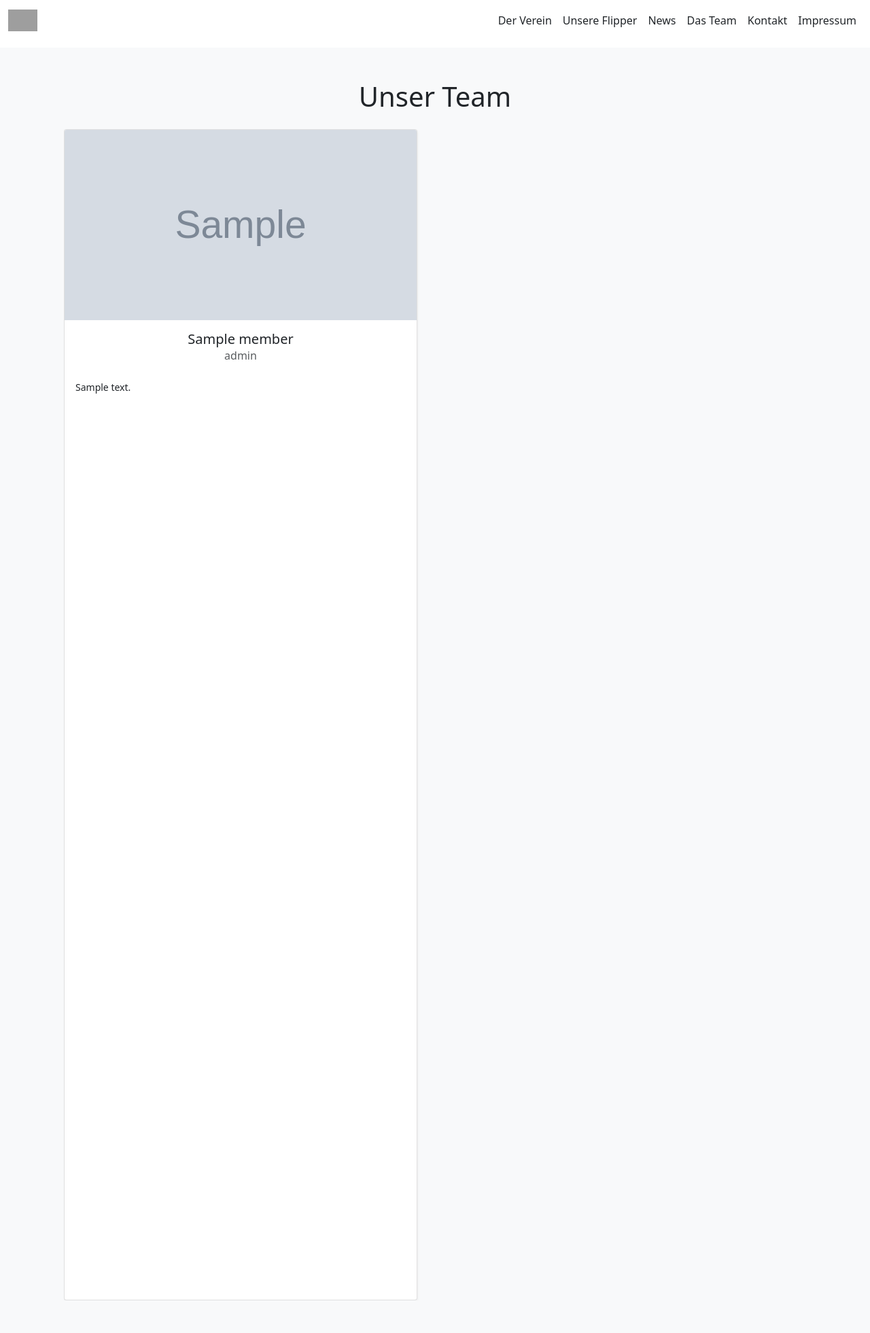
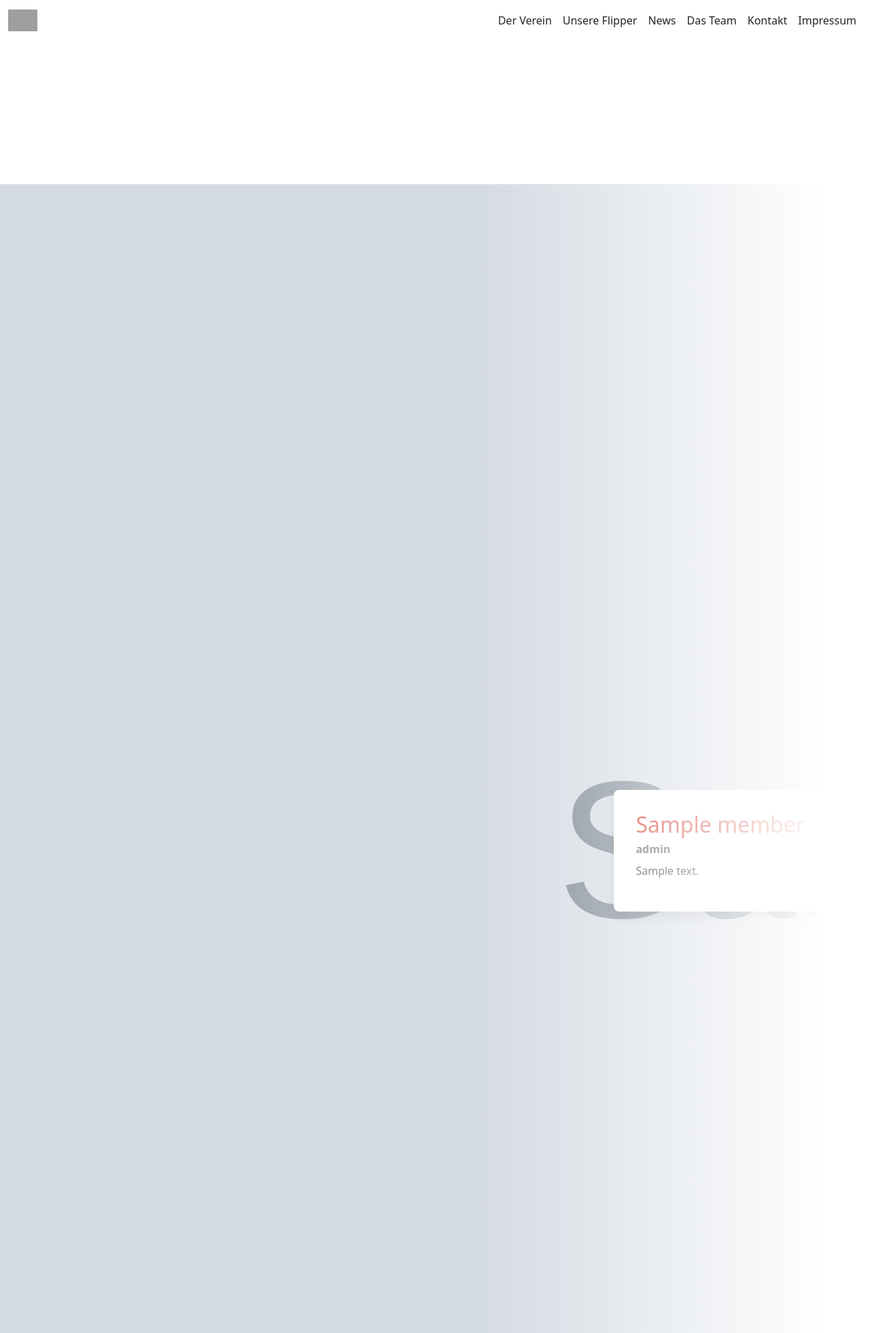
Before and after one commit to fcremer/aixtraball_website_frontend, a Flask app: template app/templates/team.html in a window 1280 px wide. Shown: the whole page at 68% size. Run offline with Flask 3, Linux system fonts and the light colour scheme; the template is opened without the code that fills it: most values are stand-ins (such as "Sample title", 1, 10 or a date in 2020); grey boxes marked "Sample" are stand-in pictures; grey boxes are pictures that could not be loaded.

Commit message:
commit changes

```diff
--- a/app/templates/team.html
+++ b/app/templates/team.html
@@ -29,78 +29,109 @@
     .teamSwiper .swiper-button-next::after {
       font-size: 28px;
     }
+
+    /* --- Full‑screen Member Slides ----------------------------------- */
+    .member-slide{
+      width:100%;
+      height:100vh;               /* volle Fensterhöhe */
+      display:flex;
+      align-items:center;
+      background-size:cover;
+      background-position:center left;
+      position:relative;
+    }
+    .member-slide::after{
+      content:'';
+      position:absolute;
+      inset:0;
+      background:linear-gradient(90deg, rgba(255,255,255,0) 55%, #fff 95%);
+    }
+    .member-info{
+      position:relative;
+      margin-left:auto;
+      margin-right:5%;
+      max-width:420px;
+      background:#fff;
+      padding:2rem;
+      box-shadow:0 .5rem 1rem rgba(0,0,0,.15);
+      border-radius:.5rem;
+      text-align:left;
+    }
+    .member-info h2{
+      color:var(--bs-primary);
+      margin-bottom:.25rem;
+    }
+    .member-info .role{
+      font-weight:600;
+      margin-bottom:1rem;
+    }
+    @media (max-width: 767.98px){
+      .member-slide{
+        flex-direction:column;
+        justify-content:flex-end;
+        background-position:center top;
+      }
+      .member-slide::after{
+        background:linear-gradient(180deg, rgba(255,255,255,0) 60%, #fff 95%);
+      }
+      .member-info{
+        margin:auto 1rem 3rem;
+        max-width:90%;
+      }
+    }
   </style>
 {% endblock %}
 
 {% block content %}
-{# Section definiert die Gesamthöhe #}
-<section class="py-5 bg-light team-fullheight">
-  {# Container zentriert den Inhalt und erbt die Höhe #}
-  <div class="container h-100"> {# Entfernt: d-flex flex-column #}
+<!-- Hero‑Banner -->
+<header class="hero-flipper d-flex align-items-center text-white text-center">
+  <div class="container overlay py-5">
+    <h1 class="display-4 fw-bold">Unser Team</h1>
+    <p class="lead mb-0">Lerne unser engagiertes Team kennen</p>
+  </div>
+</header>
 
-    <h1 class="mb-4 text-center">Unser Team</h1>
+<!-- Vollbild‑Swiper für Mitglieder -->
+<div class="swiper memberSwiper">
+  <div class="swiper-wrapper">
+    {% for m in members %}
+    <div class="swiper-slide member-slide" style="background-image:url('{{ m.image | asset }}');">
+      <div class="member-info">
+        <h2>{{ m.name }}</h2>
+        <div class="role text-muted mb-2">{{ m.role }}</div>
+        {% if m.bio %}
+          <p>{{ m.bio }}</p>
+        {% endif %}
+      </div>
+    </div>
+    {% endfor %}
+  </div>
 
-    {# Swiper erbt die Höhe vom Container. Wichtig: overflow: hidden wird via CSS hinzugefügt #}
-    <div class="swiper teamSwiper h-100"> {# Entfernt: flex-grow-1 und style="min-height: 0;" #}
-      {# Wrapper braucht volle Höhe für die Slides #}
-      <div class="swiper-wrapper h-100">
-
-        {% for member in members %}
-        {# Slide braucht volle Höhe #}
-        <div class="swiper-slide h-100">
-          {# Karte braucht volle Höhe und Flexbox für interne Anordnung #}
-          <div class="card h-100 shadow-sm d-flex flex-column">
-            <img src="{{ member.image | asset }}"
-                 class="card-img-top"
-                 alt="{{ member.name }}">
-            {# Card-Body nutzt Flexbox für interne Anordnung #}
-            <div class="card-body text-center d-flex flex-column">
-              {# Titel und Rolle bleiben oben #}
-              <div>
-                 <h5 class="card-title mb-1">{{ member.name }}</h5>
-                 <p class="card-subtitle text-muted mb-2">{{ member.role }}</p>
-              </div>
-              {% if member.bio %}
-              {# Scrollbarer Bereich für die Biografie #}
-              <div class="bio-scroll-area">
-                <p class="card-text small mt-2">{{ member.bio }}</p>
-              </div>
-              {% endif %}
-            </div> {# Ende card-body #}
-          </div> {# Ende card #}
-        </div> {# Ende swiper-slide #}
-        {% endfor %}
-
-      </div> {# Ende swiper-wrapper #}
-
-      <div class="swiper-button-prev"></div>
-      <div class="swiper-button-next"></div>
-
-    </div> {# Ende swiper #}
-  </div> {# Ende container #}
-</section> {# Ende team-fullheight section #}
+  <!-- Navigation -->
+  <div class="swiper-button-prev"></div>
+  <div class="swiper-button-next"></div>
+  <div class="swiper-pagination"></div>
+</div>
 {% endblock %}
 
 {% block scripts %}
   <script src="https://cdn.jsdelivr.net/npm/swiper@9/swiper-bundle.min.js"></script>
-
   <script>
     document.addEventListener('DOMContentLoaded', () => {
-      new Swiper('.teamSwiper', {
-        // WICHTIG: 'auto' sorgt dafür, dass so viele Slides wie möglich basierend
-        // auf ihrer CSS-Breite angezeigt werden.
-        slidesPerView : 'auto',
-        spaceBetween  : 16,     // Abstand zwischen den Slides
-        grabCursor    : true,   // Mauszeiger und Touch-Verhalten
-
-        // Navigationselemente aktivieren
-        navigation    : {
-          nextEl: '.teamSwiper .swiper-button-next',
-          prevEl: '.teamSwiper .swiper-button-prev'
+      new Swiper('.memberSwiper',{
+        effect      : 'fade',
+        fadeEffect  : { crossFade:true },
+        slidesPerView:1,
+        speed       : 600,
+        navigation  : {
+          nextEl: '.memberSwiper .swiper-button-next',
+          prevEl: '.memberSwiper .swiper-button-prev'
         },
-
-        // Keine explizite Höhensteuerung durch Swiper nötig,
-        // da dies durch CSS (.h-100 Klassen und CSS-Regeln) geschieht.
+        pagination  : {
+          el: '.memberSwiper .swiper-pagination',
+          clickable:true
+        },
+        keyboard    : { enabled:true },
       });
     });
   </script>
--- a/app/templates/verein.html
+++ b/app/templates/verein.html
@@ -217,4 +217,4 @@
     </div>
   </div>
 </section>
-{% endblock %}
+^{% endblock %}
```
